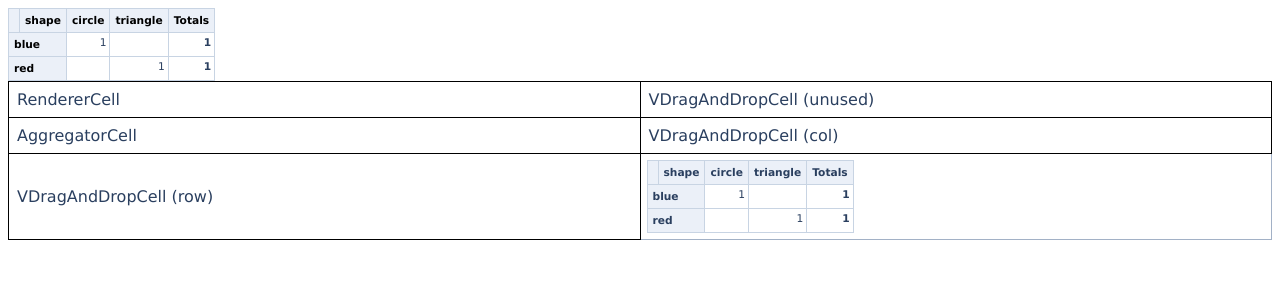
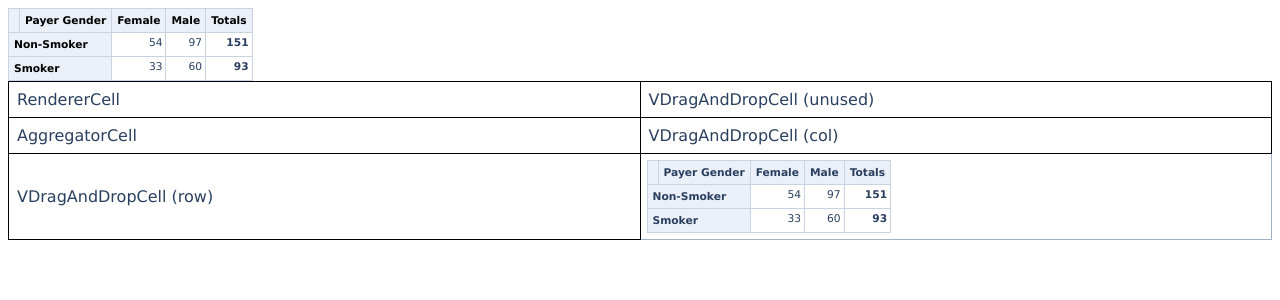
Before and after one commit to vue-pivottable/vue3-pivottable, a Vue app: page / in a window 1280 px wide. Shown: the top 300 px of the page. Built offline with nearby package versions, Linux system fonts and the light colour scheme.

Commit message:
feat: add tip data

```diff
--- a/src/App.vue
+++ b/src/App.vue
@@ -1,42 +1,24 @@
 <script setup>
 import { VPivottable } from './index.js'
-// import tips from './tips.js'
+import tips from './tips.js'
 </script>
 
 <template>
 
   <div>
     <VPivottable
-      :data="[
-        {
-          color: 'blue',
-          shape: 'circle'
-        },
-        {
-          color: 'red',
-          shape: 'triangle'
-        }
-      ]"
-      :rows="['color']"
-      :cols="['shape']"
+      :data="tips"
+      :rows="['Payer Smoker']"
+      :cols="['Payer Gender']"
     />
     <VPivottableUi
-      :data="[
-          {
-            color: 'blue',
-            shape: 'circle'
-          },
-          {
-            color: 'red',
-            shape: 'triangle'
-          }
-        ]"
-        :rows="['color']"
-        :cols="['shape']"
+      :data="tips"
+      :rows="['Payer Smoker']"
+      :cols="['Payer Gender']"
     >
-        <template v-slot:pvtAttr="props">
-          {{ props }} 11
-        </template>
+        <!-- <template v-slot:pvtAttr="props">
+          {{ props }}
+        </template> -->
 
         <!-- <template v-slot:outputSlot>
           <div>slot</div>
```
